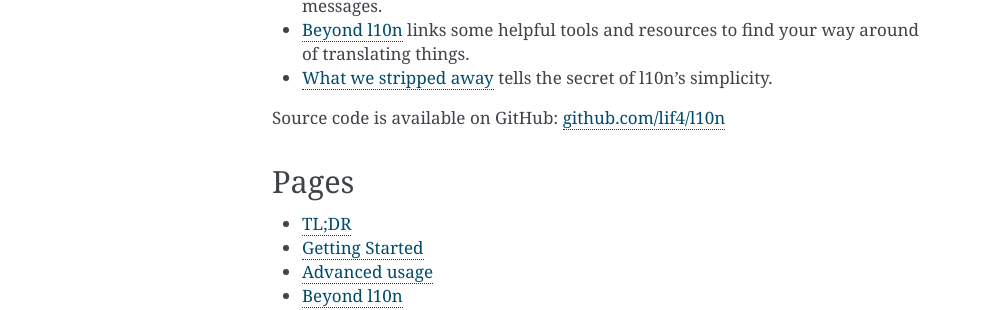
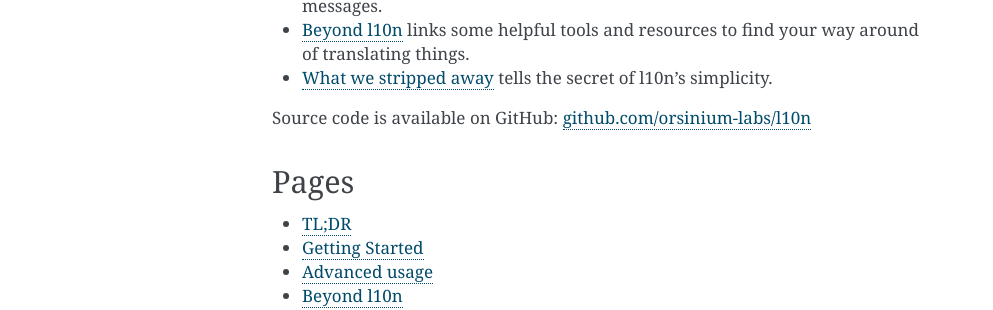
Before and after one commit to orsinium-labs/l10n, a Sphinx documentation site: the page built from docs/index.md, in a window 1280 px wide. Shown: the part 1148-1458 px from the top of the page, without its empty margins (148-1141 px from the left). Built offline with Sphinx 7.4.7, drawn with Linux system fonts in a browser that asks for light colours.

````diff
--- a/README.md
+++ b/README.md
@@ -71,3 +71,5 @@ say_hello(lang='uk')
 ```
 
 If you want to manually adjust the translation text, just edit the `languages/en.po` file and run `compile` again. You don't even need to restart your app!
+
+**Read more in the documentation:** [l10n.orsinium.dev](https://l10n.orsinium.dev/).
--- a/docs/index.md
+++ b/docs/index.md
@@ -13,7 +13,7 @@
 + [Beyond l10n](./more.md) links some helpful tools and resources to find your way around of translating things.
 + [What we stripped away](./removed.md) tells the secret of l10n's simplicity.
 
-Source code is available on GitHub: [github.com/lif4/l10n](https://github.com/lif4/l10n)
+Source code is available on GitHub: [github.com/orsinium-labs/l10n](https://github.com/orsinium-labs/l10n)
 
 ## Pages
 
--- a/l10n/__init__.py
+++ b/l10n/__init__.py
@@ -4,5 +4,5 @@ from ._locale import Locale
 from ._locales import Locales
 
 
-__version__ = '0.1.0'
+__version__ = '0.1.1'
 __all__ = ['Locales', 'Locale']
````
